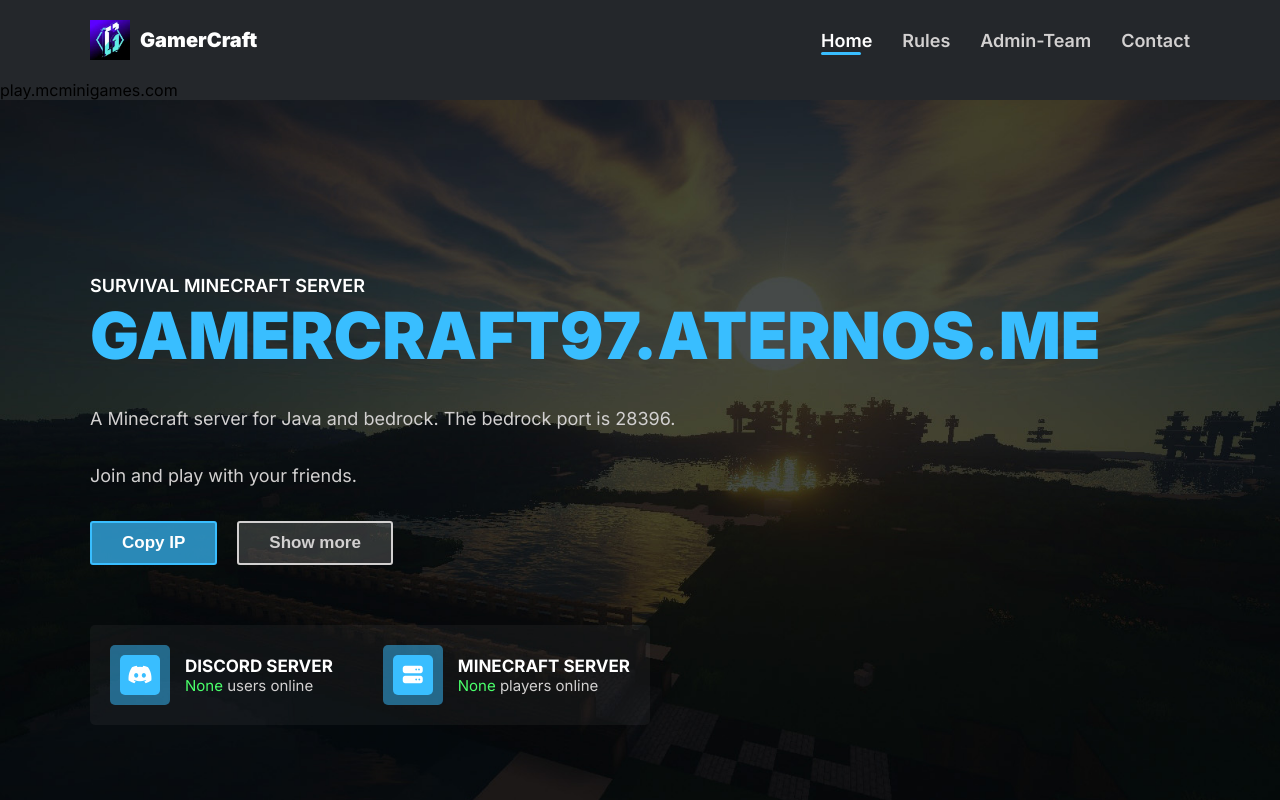
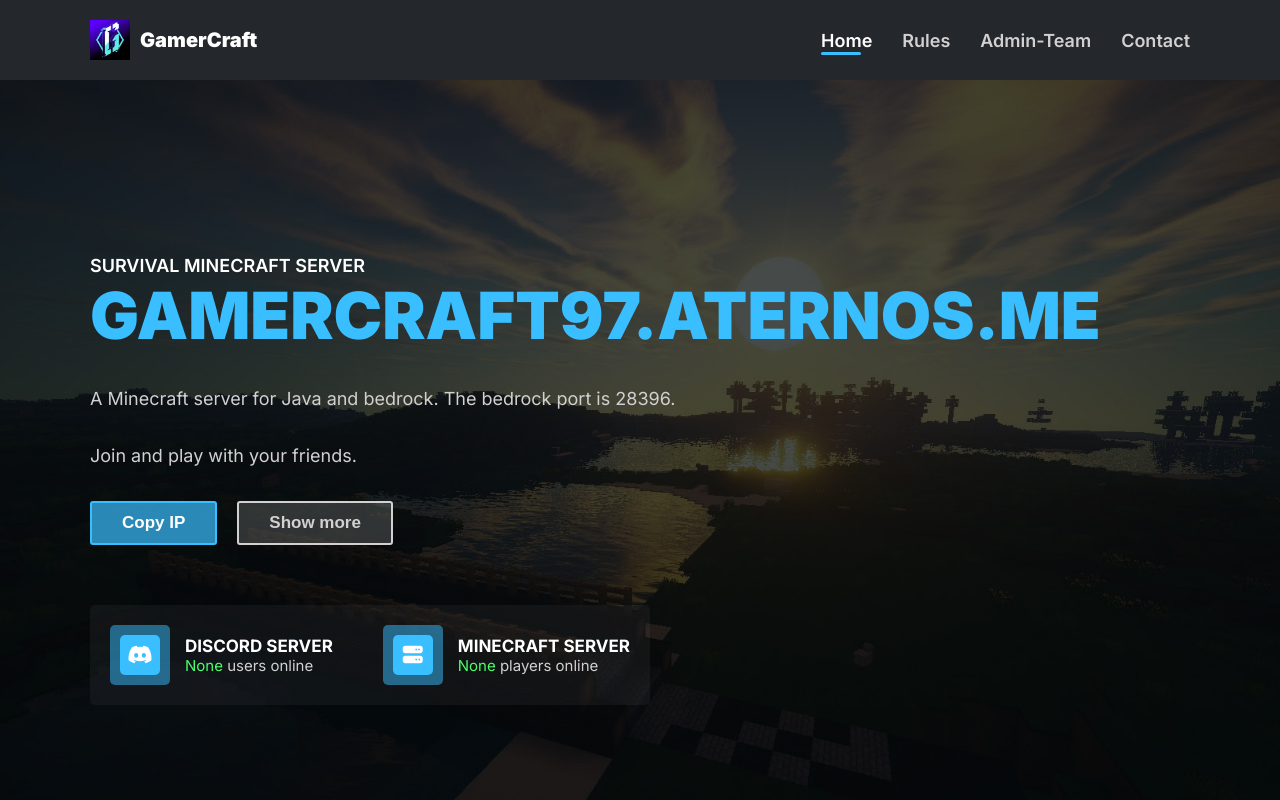
Before and after one commit to Minecraft-Gamer-Nation/gamercraft, a plain HTML site: page index.html in a window 1280 px wide. Shown: the top 800 px of the page. Drawn offline with Linux system fonts and the light colour scheme; no server answers; files whose address does not match are found by name.

Commit message:
Update index.html

```diff
--- a/index.html
+++ b/index.html
@@ -38,7 +38,6 @@
             <a href="contact.html" class="link">Contact</a>
         </div>
     </div>
-<span data-clipboard-text="28396" class="coloured" id="copy">play.mcminigames.com</span>
     <!--Header-->
     <section id="header">
         <div class="content">
```
